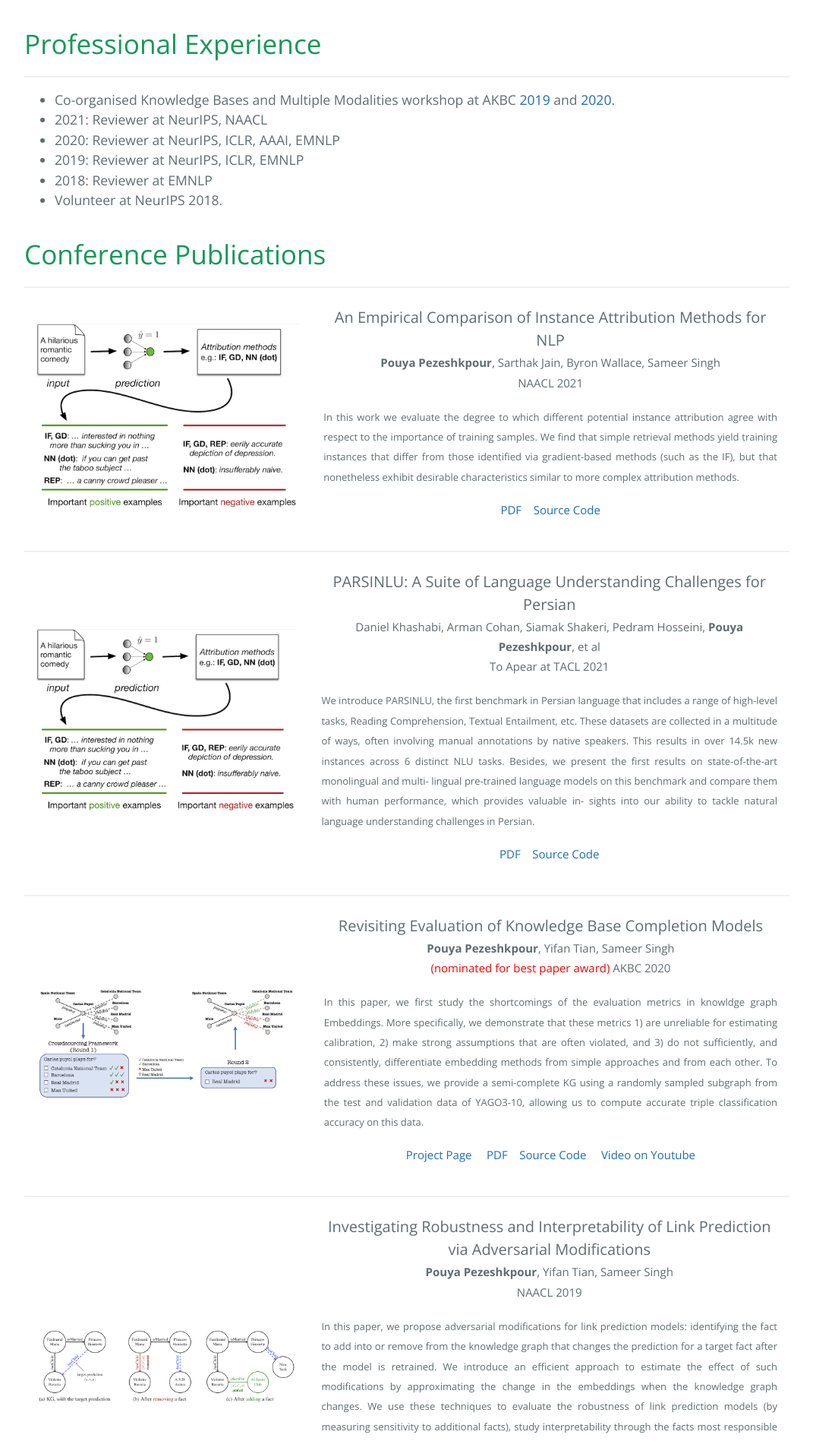
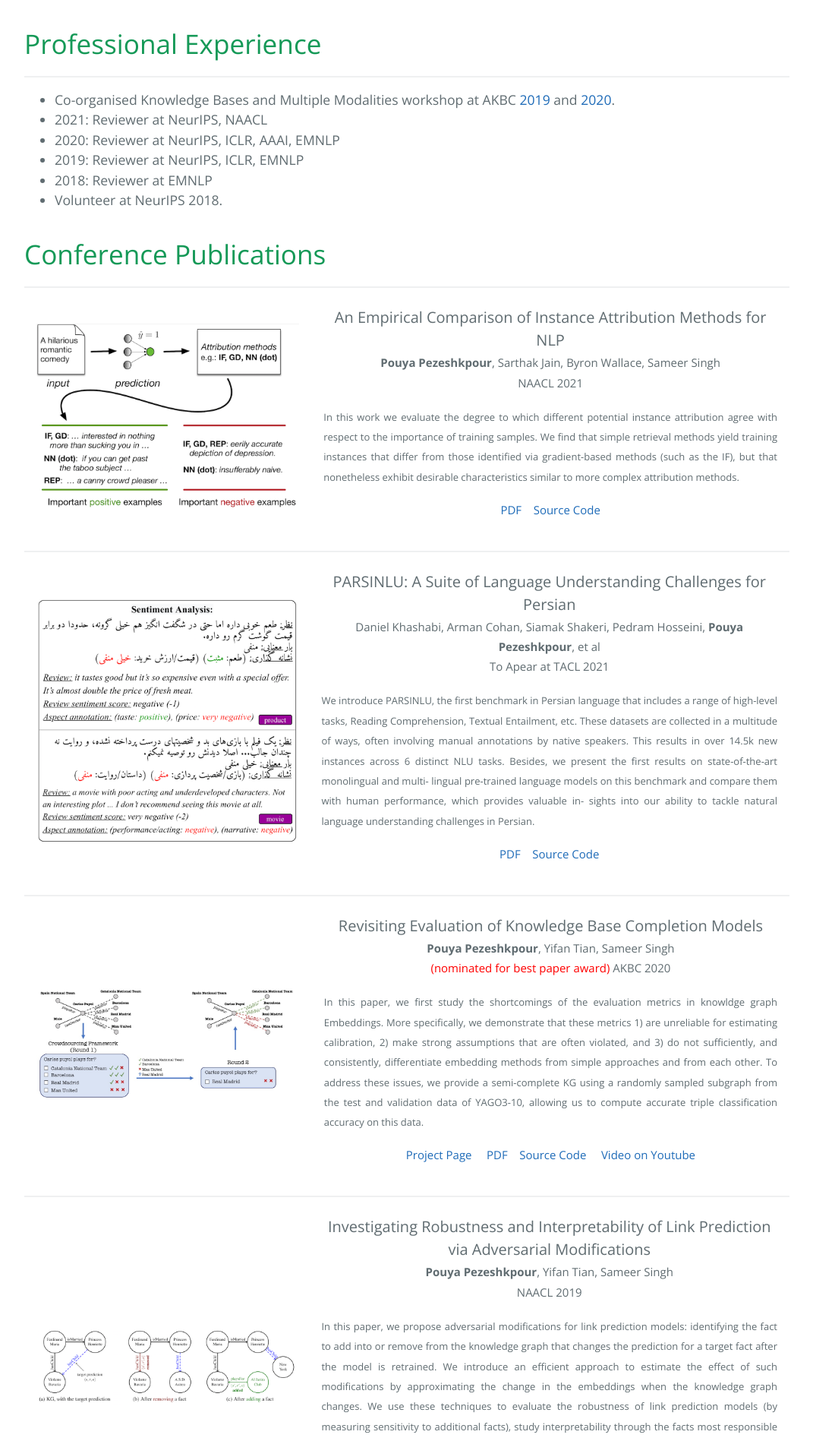
Before and after one commit to pouyapez/pouyapez.github.io, a Jekyll site: the page built from index.md, in a window 1280 px wide. Shown: the part 1007-2904 px from the top of the page at 76% size, without its empty margins (104-1175 px from the left). Built offline with Jekyll 4.4.1, drawn with Linux system fonts in a browser that asks for light colours.

Commit message:
Update index.md

```diff
--- a/index.md
+++ b/index.md
@@ -74,7 +74,7 @@
     <col width="800px" />
       <tr>
         <td>
-          <img class="left-align image noselect" src="/images/emp-inf.png" width="1000">
+          <img class="left-align image noselect" src="/images/parsinlu.png" width="1000">
         </td>
         <td>
           <p class="text cright-align text-large add-top-margin" style="width:100%;" align="center">
```
